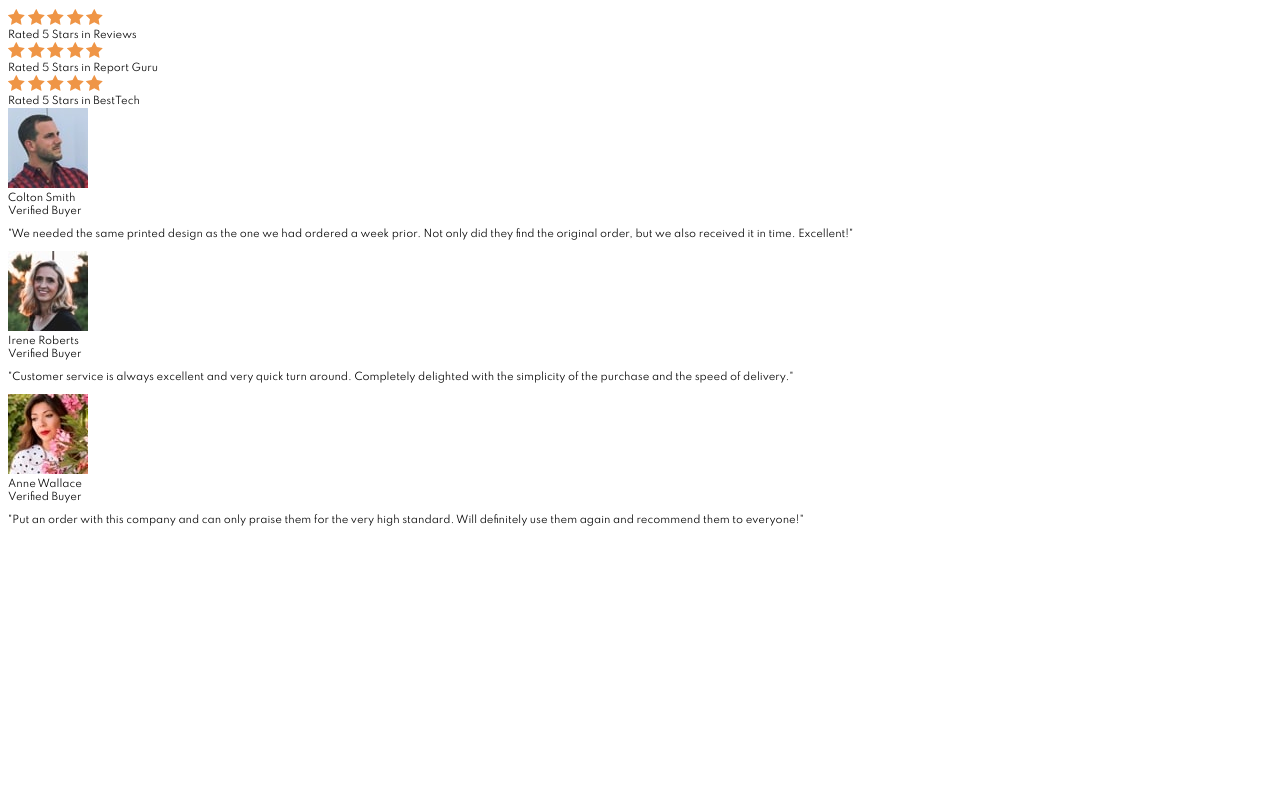
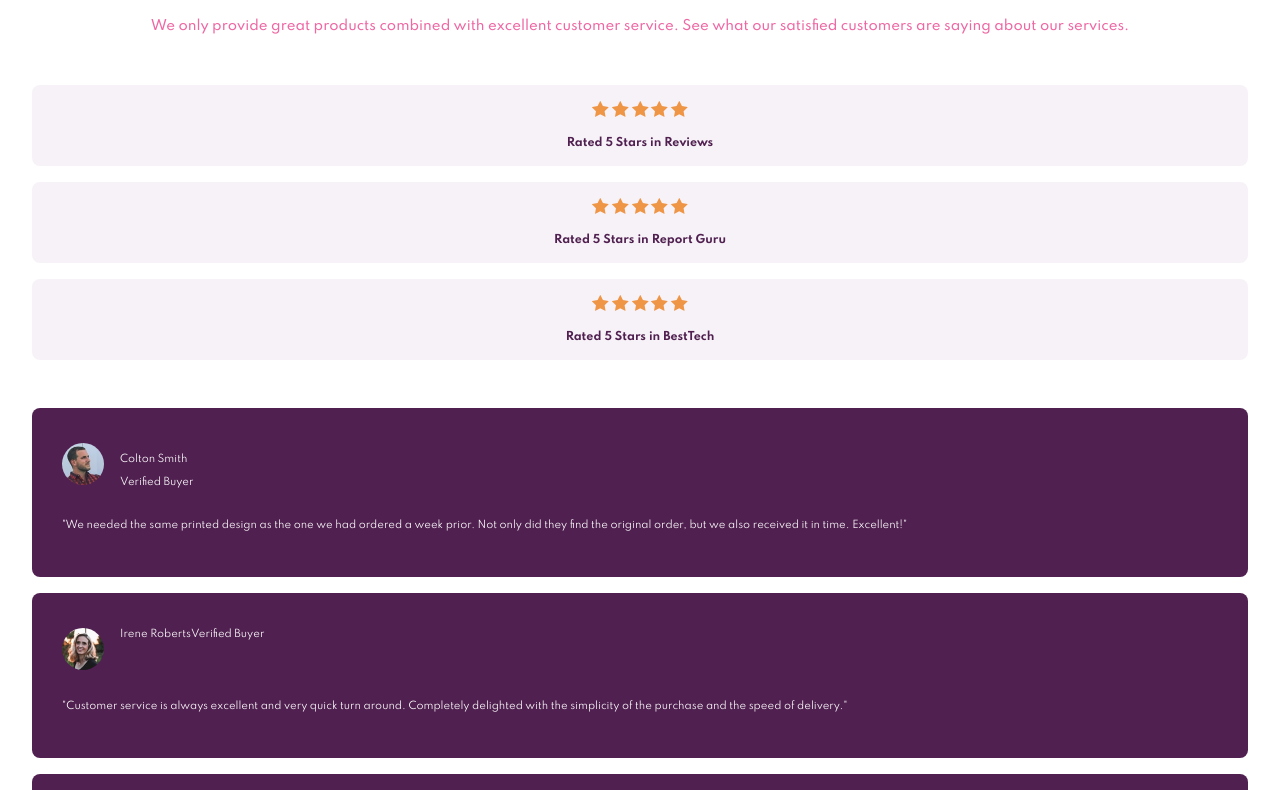
Before and after one commit to AChapeton/Social-proof-section, a plain HTML site: page index.html in a window 1280 px wide. Shown: the part 71-861 px from the top of the page. Before the commit the page ends 800 px from the top, so only its background shows below. Drawn offline with Linux system fonts and the light colour scheme.

Commit message:
Review section & starting testimonials

```diff
--- a/css/style.scss
+++ b/css/style.scss
@@ -15,3 +15,75 @@ html {
   font-size: 62.5%;
   font-family: var(--font);
 }
+
+.wrapper {
+  padding: 0 24px;
+}
+
+.title {
+  text-align: center;
+  color: var(--very-dark-magenta);
+  font-size: 3rem;
+  letter-spacing: -0.5px;
+}
+
+.subtitle {
+  text-align: center;
+  color: var(--soft-pink);
+  font-weight: 500;
+  font-size: 1.33rem;
+  margin-top: 30px;
+  line-height: 22px;
+}
+
+.review {
+  margin: 48px 0;
+  &-card {
+    background-color: var(--light--magenta);
+    border-radius: 8px;
+    margin-bottom: 16px;
+    display: flex;
+    flex-direction: column;
+    align-items: center;
+    justify-content: center;
+
+    &-stars {
+      margin: 16px 0;
+    }
+
+    &-text {
+      margin-bottom: 16px;
+      color: var(--very-dark-magenta);
+      font-weight: 700;
+      font-size: 1.1rem;
+    }
+  }
+}
+
+.testimonial {
+  color: var(--white);
+
+  &-card {
+    border-radius: 8px;
+    background-color: var(--very-dark-magenta);
+    padding: 35px 30px;
+    margin-bottom: 16px;
+
+    &-header {
+      display: flex;
+      margin-bottom: 30px;
+    }
+
+    &-img {
+      width: 42px;
+      height: 42px;
+      border-radius: 50%;
+      overflow: hidden;
+      margin-right: 16px;
+
+      & img {
+        width: 100%;
+      }
+    }
+  }
+}
--- a/index.html
+++ b/index.html
@@ -75,12 +75,10 @@
             <div class="testimonial-card-img">
               <img src="./images/image-colton.jpg" alt="colton profile image" />
             </div>
-            <div class="testimonial-card-name">
-              Colton Smith
+            <div class="testimonial-card-data">
+              <p>Colton Smith</p>
+              <span>Verified Buyer</span>
             </div>
-            <span class="testimonial-card-job">
-              Verified Buyer
-            </span>
           </div>
           <div class="testimonial-card-desc">
             <p>
```
Also changed, not shown: css/style.css, 1 other file.
